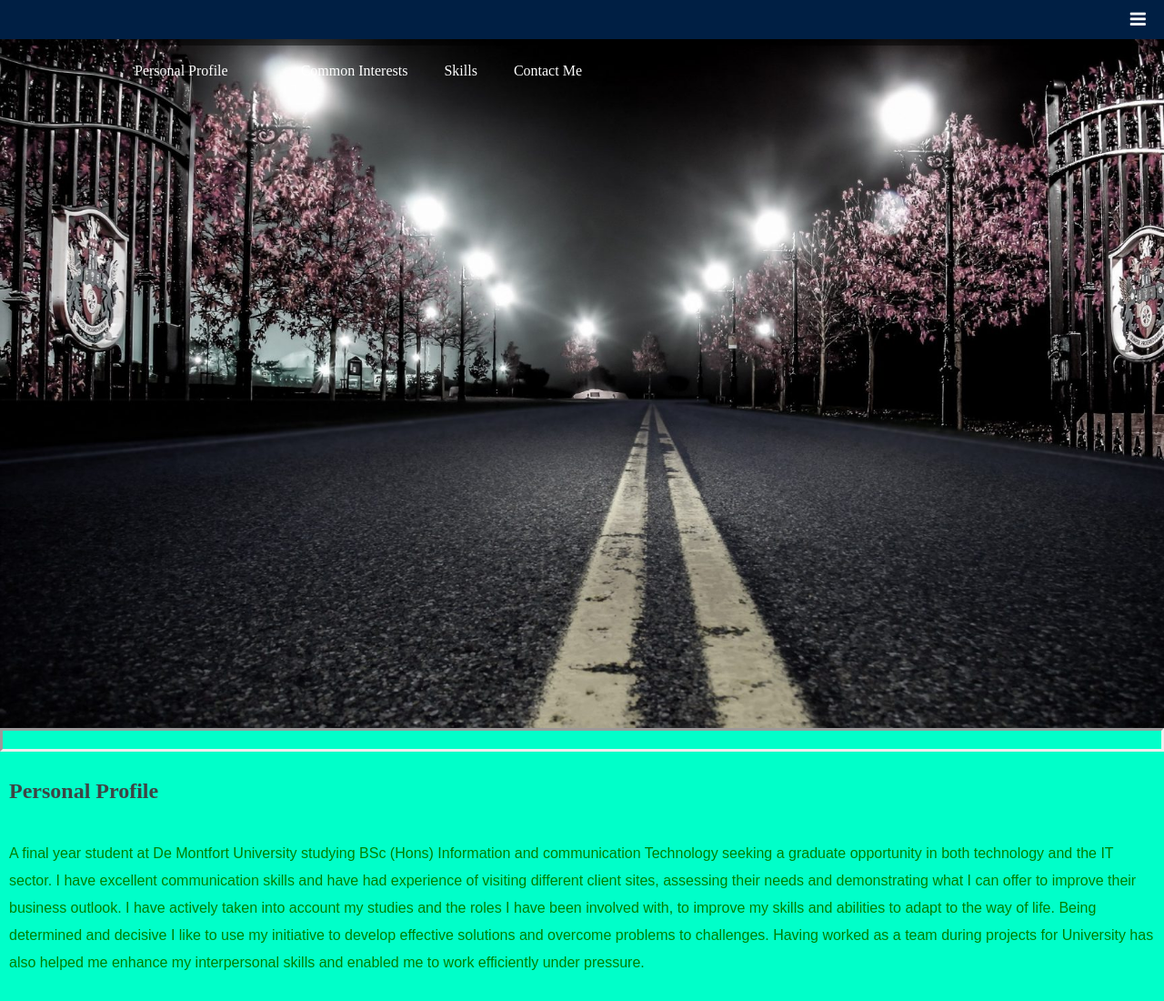
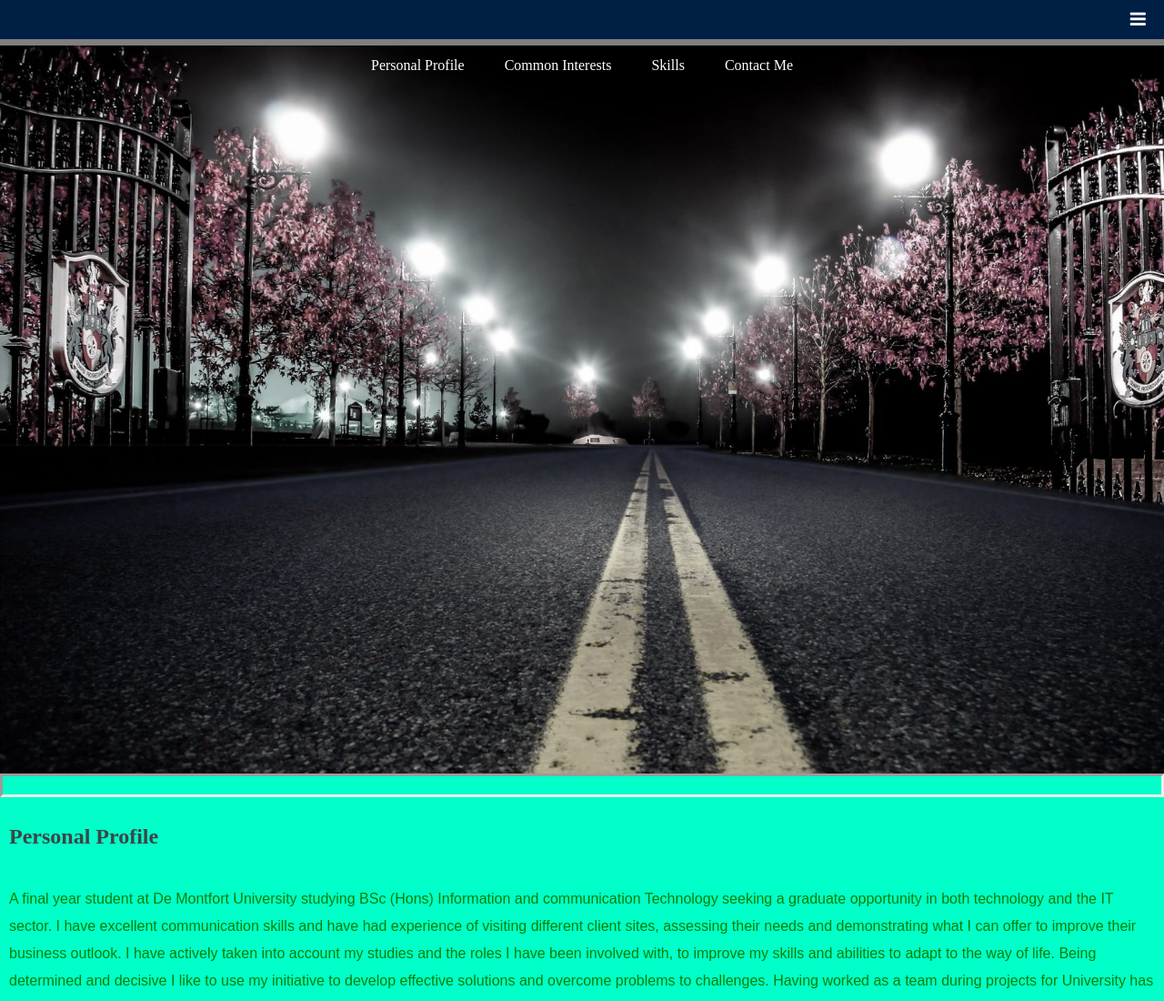
Before and after one commit to p14149650/project, a plain HTML site: page index.html in a window 1280 px wide. Shown: the top 1100 px of the page at 91% size. Drawn offline with Linux system fonts and the light colour scheme.

Commit message:
removed js script not working and centered navbar

```diff
--- a/index.html
+++ b/index.html
@@ -18,21 +18,14 @@
    </div>
    <ul>
    <!-- Navbar-->
-      <li><a href="#personal">Personal Profile</a><li>
-	  <li><a href="#common">Common Interests</a>
-	  <li><a href="#skills">Skills</a>
-	  <li><a href="#contact">Contact Me</a>
+      <li><a href="#personal">Personal Profile</a></li>
+	  <li><a href="#common">Common Interests</a></li>
+	  <li><a href="#skills">Skills</a></li>
+	  <li><a href="#contact">Contact Me</a></li>
 	  </ul>
 
 	   </nav>
-	  <script src="https://code.jquery.com/jquery-3.2.1.js></script>
-	  <script> type="text/javascript">
-	      $(document).ready(function(){
-		     $('.menu').click(function(){
-			    $('ul').toggleClass('active');
-			 })
-		  })
-		  </script>
+
 	   <div class="section sec1">
 	   </div>
 	   <div class="subSection1" id="personal">
--- a/styles.css
+++ b/styles.css
@@ -8,10 +8,10 @@ html, body{
 }
 
 nav {
+	text-align: center;
 	height:50px;
 	background:rgba(0,0,0,.5);
 	width:100%;
-	position:fixed;
 	z-index:99;
 }
 ul {
```
Also changed, not shown: js/scripts.js (deleted, +0 -9 lines).
